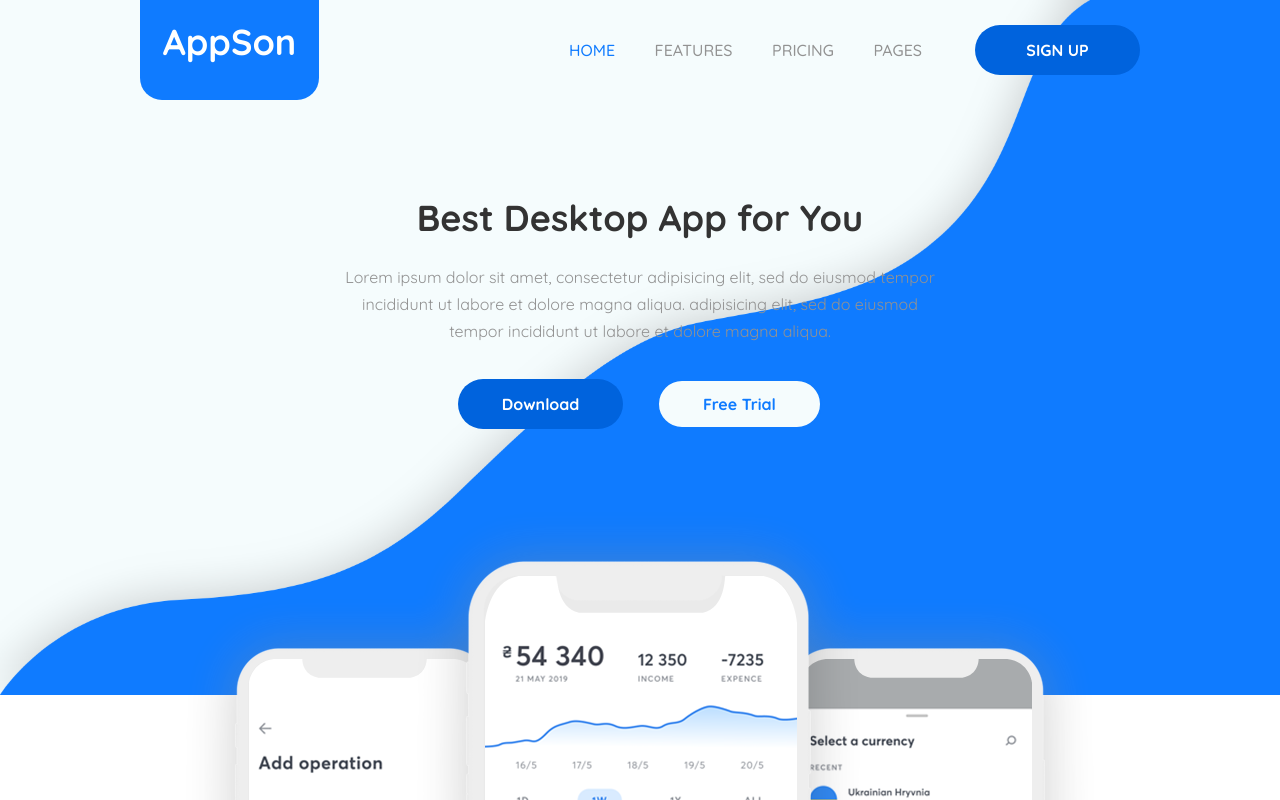
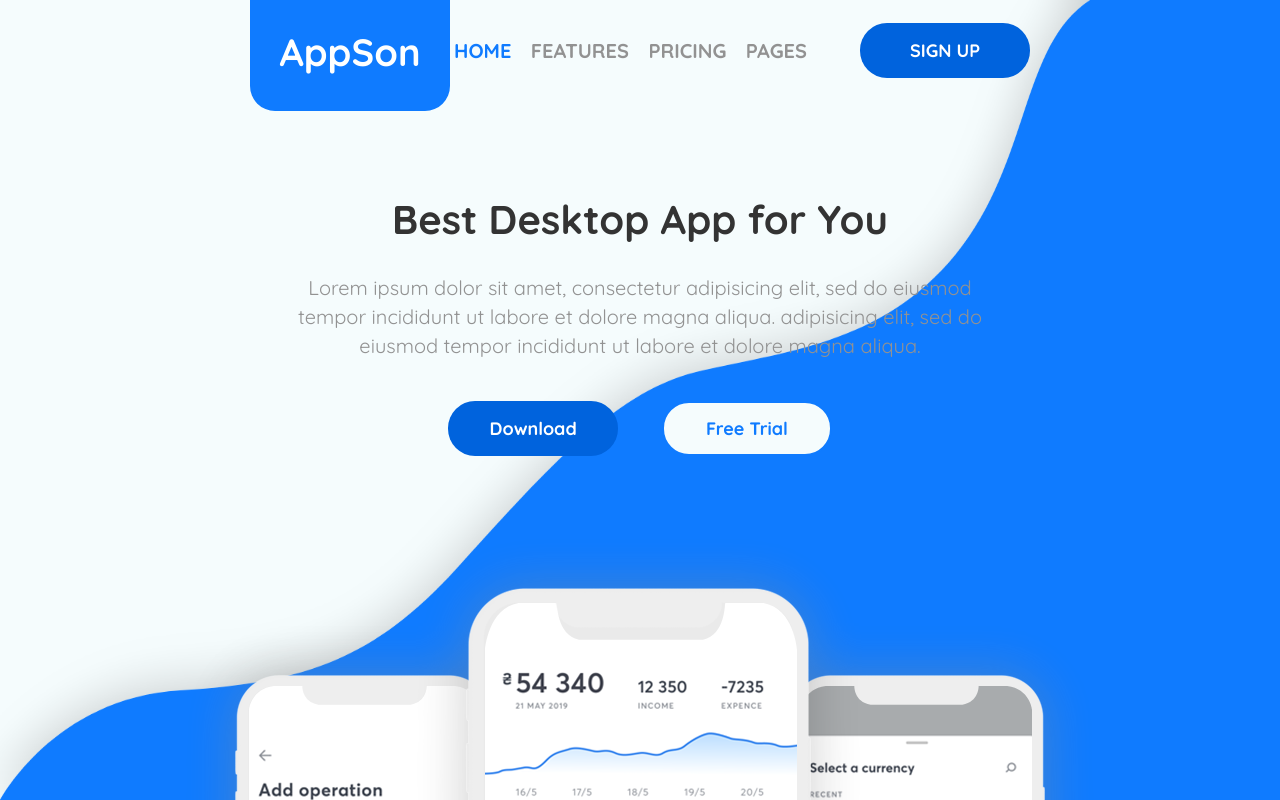
Before and after one commit to ShamilJs/Best-Desctop, a plain HTML site: page index.html in a window 1280 px wide. Shown: the top 800 px of the page. Drawn offline with Linux system fonts and the light colour scheme.

Commit message:
create media header 2560

```diff
--- a/scss/_header.scss
+++ b/scss/_header.scss
@@ -4,9 +4,6 @@
 	max-height: 100%;
 	max-width: 100%;
 	background: url('/img/header/01.png') 0 0/contain no-repeat;
-	// @media only screen and (max-width: 1444px){
-	// 	background: url('/img/header/01.png') 0 0/100% 100% no-repeat;
-	// }
 	&__container {
 		padding: 0 140px;
 	}
@@ -27,14 +24,9 @@
 		margin-top: 106px;
 	}
 	&__img {
-
 		margin-top: 80px;
-
 		display: flex;
 		justify-content: center;
-		img{
-
-		}
 	}
 }
 .nav {
@@ -72,8 +64,6 @@
 		text-transform: uppercase;
 		display: inline-block;
 	}
-	&__button {
-	}
 }
 .activ {
 	color: #0f7bff;
@@ -101,16 +91,10 @@
 		font-weight: 400;
 		line-height: 27px;
 	}
-	&__button {
-		// margin-bottom: 80px;
-
-	}
 }
 .button {
 	&__dowload {
 		margin-right: 30px;
-	}
-	&__free {
 	}
 }
 .-white{
@@ -118,3 +102,69 @@
 	border: 2px solid #0f7bff;
 	color: #0f7bff;
 }
+
+@media only screen and (max-width: 2560px){
+    .header {
+        background: url('/img/header/01.png') 0 0/100% 100% no-repeat;
+        &__container {
+            padding: 0 250px;
+        }
+        &__element {
+            max-width: 720px;
+            min-height: 250px;
+            margin: 0 auto;
+            display: flex;
+            flex-direction: column;
+            justify-content: space-between;
+            text-align: center;
+            margin-top: 106px;
+        }
+    }
+    .nav {
+        &__left {
+            width: 200px;
+            height: 121px;
+            border-radius: 0 0 25px 25px;
+            padding-top: 50px;
+            a {
+                font-size: 38px;
+            }
+        }
+    }
+    .right {
+        &__menu {
+            width: 353px;
+            display: flex;
+            justify-content: space-between;
+            align-items: center;
+            margin-right: 53px;
+        }
+        &__menu-item {
+            font-size: 20px;
+            font-weight: 520;
+            line-height: 29px;
+        }
+    }
+    .btn {
+        width: 170px;
+        height: 55px;
+        border-radius: 27px;
+        font-size: 18px;
+        line-height: 29px;
+    }
+    .element {
+        &__title {
+            font-size: 40px;
+            line-height: 26px;
+        }
+        &__text {
+            font-size: 20px;
+            line-height: 29px;
+        }
+    }
+    .button {
+        &__dowload {
+            margin-right: 40px;
+        }
+    }
+}
```
Also changed, not shown: css/style.css.
